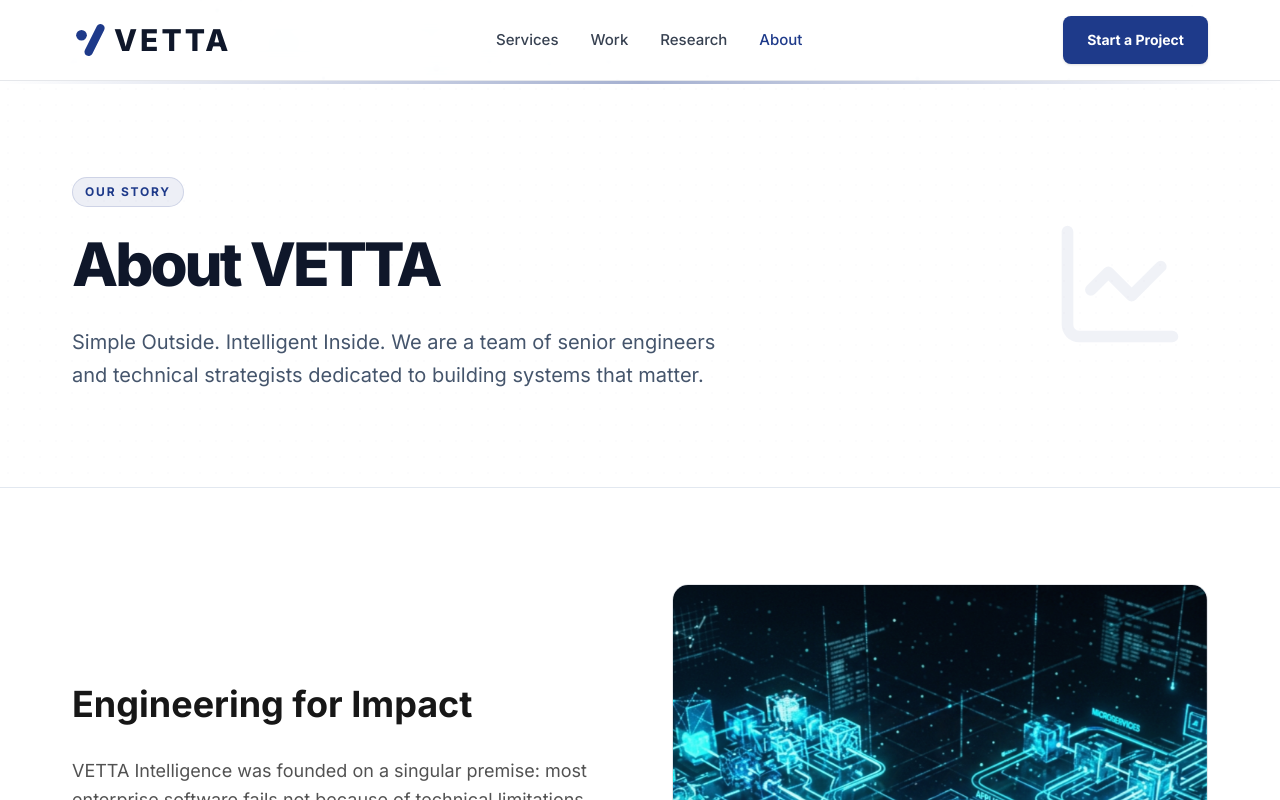
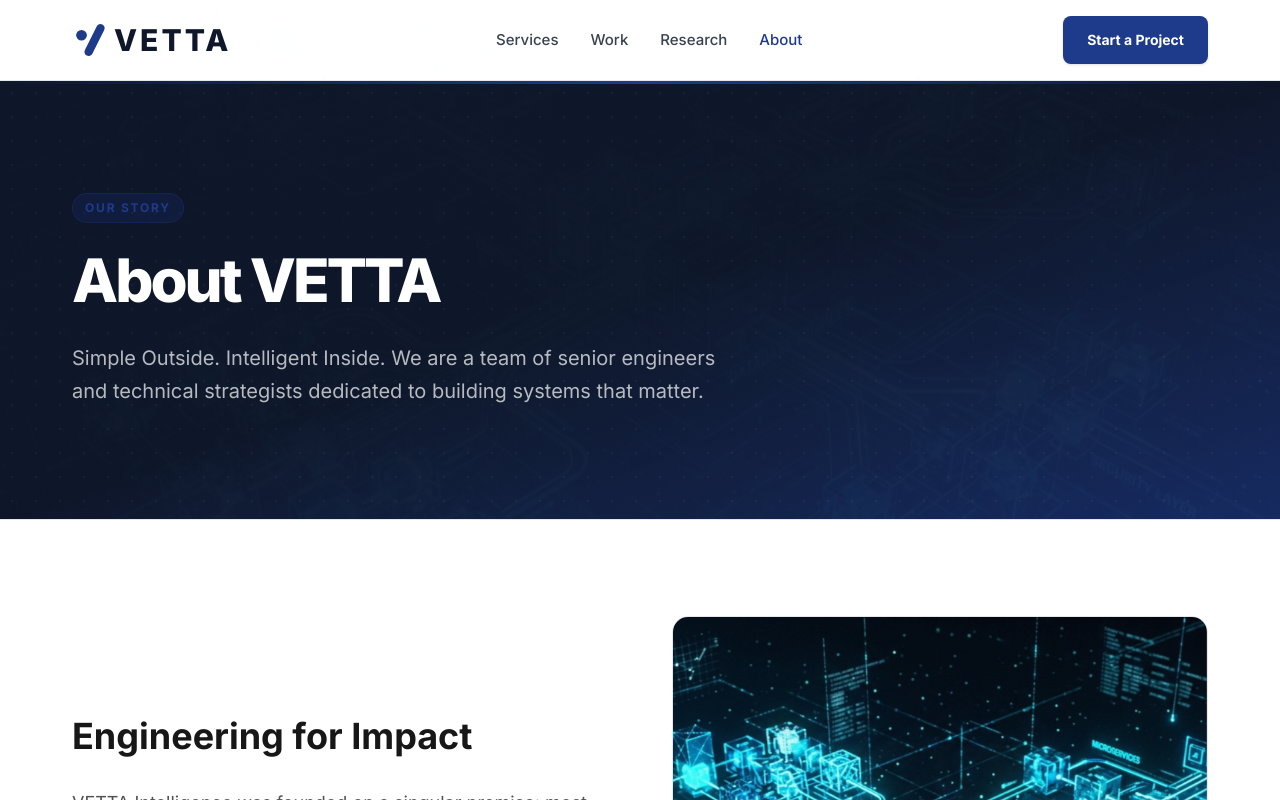
Before and after one commit to haulbox2361/VETTA-, a Next.js app: page /about in a window 1280 px wide. Shown: the top 800 px of the page. Built offline with nearby package versions, Linux system fonts and the light colour scheme; no server answers.

Commit message:
feat: hero image carousel showcase + cinematic dark PageHeader with animated bg

```diff
--- a/components/sections/HeroSection.tsx
+++ b/components/sections/HeroSection.tsx
@@ -3,34 +3,47 @@
 import { Section } from '@/components/ui/Section';
 import { Container } from '@/components/ui/Container';
 import { Button } from '@/components/ui/Button';
-import { BrainCircuit, Database, Code, Globe, ShieldCheck, Cpu } from 'lucide-react';
+import { ImageCarousel } from '@/components/ui/ImageCarousel';
 
-const techIcons = [
-  { icon: BrainCircuit, label: 'AI & Automation', color: 'bg-blue-50 text-brand-blue' },
-  { icon: Database, label: 'Data Intelligence', color: 'bg-indigo-50 text-indigo-600' },
-  { icon: Code, label: 'Software Dev', color: 'bg-sky-50 text-sky-600' },
-  { icon: Globe, label: 'Web Development', color: 'bg-blue-50 text-brand-blue' },
-  { icon: Cpu, label: 'Tech Consulting', color: 'bg-indigo-50 text-indigo-600' },
-  { icon: ShieldCheck, label: 'Security First', color: 'bg-sky-50 text-sky-600' },
+const heroImages = [
+  '/images/about/about-1.jpg',
+  '/images/about/about-2.jpg',
+  '/images/about/about-3.jpg',
+  '/images/about/about-4.jpg',
+  '/images/about/about-5.jpg',
+  '/images/about/about-6.jpg',
+  '/images/about/about-7.jpg',
 ];
 
 export default function HeroSection() {
   return (
-    <Section className="bg-neutral-50 pb-20 pt-24 md:pt-32 lg:pt-40 overflow-hidden">
-      <Container className="flex flex-col lg:flex-row items-center gap-16">
+    <Section className="bg-neutral-50 pb-20 pt-24 md:pt-32 lg:pt-36 overflow-hidden">
+      <Container className="flex flex-col lg:flex-row items-center gap-12 lg:gap-20">
 
-        {/* Left: Text */}
-        <div className="flex-1 flex flex-col items-start text-left">
-          <span className="inline-block mb-5 text-xs font-bold tracking-[0.18em] uppercase text-brand-blue bg-brand-blue/8 px-4 py-2 rounded-full border border-brand-blue/15 opacity-0 animate-slide-up" style={{ animationDelay: '0ms' }}>
+        {/* Left: Text Content */}
+        <div className="flex-1 flex flex-col items-start text-left order-2 lg:order-1">
+          <span
+            className="inline-block mb-5 text-xs font-bold tracking-[0.18em] uppercase text-brand-blue bg-brand-blue/8 px-4 py-2 rounded-full border border-brand-blue/15 opacity-0 animate-slide-up"
+            style={{ animationDelay: '0ms' }}
+          >
             Premium Technology Consultancy
           </span>
-          <h1 className="text-display max-w-3xl text-brand-black mb-6 opacity-0 animate-slide-up" style={{ animationDelay: '100ms' }}>
+          <h1
+            className="text-display max-w-3xl text-brand-black mb-6 opacity-0 animate-slide-up"
+            style={{ animationDelay: '100ms' }}
+          >
             Intelligent Engineering for Forward-Thinking Companies
           </h1>
-          <p className="text-lg max-w-xl text-neutral-700 mb-10 opacity-0 animate-slide-up" style={{ animationDelay: '250ms' }}>
+          <p
+            className="text-lg max-w-xl text-neutral-700 mb-10 opacity-0 animate-slide-up"
+            style={{ animationDelay: '250ms' }}
+          >
             We build intelligent systems — from AI automation to robust software — that solve complex business problems. The result: faster decisions, operational efficiency, and a competitive edge.
           </p>
-          <div className="flex flex-col sm:flex-row gap-4 w-full sm:w-auto opacity-0 animate-slide-up" style={{ animationDelay: '400ms' }}>
+          <div
+            className="flex flex-col sm:flex-row gap-4 w-full sm:w-auto opacity-0 animate-slide-up"
+            style={{ animationDelay: '400ms' }}
+          >
             <Link href="/contact">
               <Button className="w-full sm:w-auto hover:-translate-y-0.5 transition-transform">Start a Project</Button>
             </Link>
@@ -39,12 +52,15 @@
             </Link>
           </div>
 
-          {/* Trust indicators */}
-          <div className="mt-12 flex flex-wrap gap-6 opacity-0 animate-slide-up" style={{ animationDelay: '550ms' }}>
+          {/* Trust stat badges */}
+          <div
+            className="mt-12 flex flex-wrap gap-8 opacity-0 animate-slide-up"
+            style={{ animationDelay: '550ms' }}
+          >
             {[
               { label: '40%', sub: 'Avg. Cost Reduction' },
               { label: '75%', sub: 'Efficiency Gain' },
-              { label: '24h', sub: 'Response Time' },
+              { label: '24h', sub: 'Response Guarantee' },
             ].map((stat) => (
               <div key={stat.label} className="flex flex-col">
                 <span className="text-2xl font-extrabold text-brand-black tracking-tight">{stat.label}</span>
@@ -54,25 +70,33 @@
           </div>
         </div>
 
-        {/* Right: Visual grid of capabilities */}
-        <div className="flex-shrink-0 w-full max-w-sm lg:max-w-[380px] opacity-0 animate-slide-up" style={{ animationDelay: '300ms' }}>
+        {/* Right: Image Showcase */}
+        <div
+          className="flex-shrink-0 w-full max-w-[420px] lg:max-w-[460px] order-1 lg:order-2 opacity-0 animate-slide-up"
+          style={{ animationDelay: '200ms' }}
+        >
           <div className="relative">
-            {/* Decorative glow */}
-            <div className="absolute inset-0 bg-brand-blue/5 rounded-3xl blur-3xl scale-110" />
-            <div className="relative grid grid-cols-2 gap-4">
-              {techIcons.map(({ icon: Icon, label, color }, i) => (
-                <div
-                  key={label}
-                  className={`flex flex-col items-start gap-3 p-5 rounded-2xl border border-neutral-200 bg-white shadow-sm hover:-translate-y-1 transition-transform duration-300`}
-                  style={{ transitionDelay: `${i * 60}ms` }}
-                >
-                  <div className={`p-2.5 rounded-xl ${color}`}>
-                    <Icon size={22} />
-                  </div>
-                  <span className="text-sm font-semibold text-brand-black leading-tight">{label}</span>
-                </div>
-              ))}
+            {/* Ambient glow behind the frame */}
+            <div className="absolute -inset-4 bg-brand-blue/10 rounded-3xl blur-2xl" />
+
+            {/* Main image frame */}
+            <div className="relative rounded-2xl overflow-hidden border border-neutral-200 shadow-[0_24px_80px_rgba(30,58,138,0.12)] aspect-[4/5]">
+              <ImageCarousel images={heroImages} interval={3500} />
+
+              {/* Overlay gradient at bottom for depth */}
+              <div className="absolute bottom-0 left-0 right-0 h-24 bg-gradient-to-t from-black/20 to-transparent pointer-events-none z-20" />
+
+              {/* Floating badge on the image */}
+              <div className="absolute bottom-5 left-5 z-30 bg-white/90 backdrop-blur-sm rounded-xl px-4 py-3 shadow-lg border border-white/60">
+                <div className="text-xs font-bold text-brand-blue uppercase tracking-wider mb-0.5">Intelligent Systems</div>
+                <div className="text-sm font-semibold text-brand-black">AI · Data · Software</div>
+              </div>
             </div>
+
+            {/* Corner accent — top right */}
+            <div className="absolute -top-3 -right-3 w-16 h-16 border-t-2 border-r-2 border-brand-blue/30 rounded-tr-2xl pointer-events-none" />
+            {/* Corner accent — bottom left */}
+            <div className="absolute -bottom-3 -left-3 w-16 h-16 border-b-2 border-l-2 border-brand-blue/30 rounded-bl-2xl pointer-events-none" />
           </div>
         </div>
 
--- a/components/ui/PageHeader.tsx
+++ b/components/ui/PageHeader.tsx
@@ -1,53 +1,77 @@
-import React from 'react';
+'use client';
+
+import React, { useState, useEffect } from 'react';
+import Image from 'next/image';
 import { Container } from './Container';
-import { BrainCircuit, Database, Code, Globe, FileSearch, LineChart } from 'lucide-react';
 
 interface PageHeaderProps {
   title: string;
   description?: string;
   tagline?: string;
-  icon?: React.ReactNode;
 }
 
-const iconMap: Record<string, React.ReactNode> = {
-  'Expertise': <BrainCircuit size={28} className="text-brand-blue" />,
-  'Our Work': <Code size={28} className="text-brand-blue" />,
-  'Intelligence': <FileSearch size={28} className="text-brand-blue" />,
-  'Contact Us': <Globe size={28} className="text-brand-blue" />,
-  'Our Story': <LineChart size={28} className="text-brand-blue" />,
-  'Data': <Database size={28} className="text-brand-blue" />,
-};
+// Slowly cycling background images for the page header
+const bgImages = [
+  '/images/about/about-1.jpg',
+  '/images/about/about-3.jpg',
+  '/images/about/about-5.jpg',
+  '/images/about/about-7.jpg',
+];
 
 export function PageHeader({ title, description, tagline }: PageHeaderProps) {
-  const decorativeIcon = tagline ? iconMap[tagline] : null;
+  const [currentBg, setCurrentBg] = useState(0);
+  const [mounted, setMounted] = useState(false);
+
+  useEffect(() => {
+    setMounted(true);
+    const timer = setInterval(() => {
+      setCurrentBg((prev) => (prev + 1) % bgImages.length);
+    }, 5000); // slow 5s cycle
+    return () => clearInterval(timer);
+  }, []);
 
   return (
-    <div className="relative bg-white py-16 md:py-24 border-b border-slate-200 overflow-hidden">
-      {/* Very subtle background pattern */}
-      <div className="absolute inset-0 opacity-[0.015] bg-[radial-gradient(#1E3A8A_1px,transparent_1px)] [background-size:16px_16px]"></div>
+    <div className="relative bg-brand-black py-20 md:py-28 border-b border-slate-200 overflow-hidden">
 
-      {/* Decorative right element */}
-      {decorativeIcon && (
-        <div className="absolute right-8 top-1/2 -translate-y-1/2 opacity-[0.06] hidden md:flex items-center justify-center w-64 h-64 text-brand-blue pointer-events-none">
-          <div className="scale-[5]">{decorativeIcon}</div>
+      {/* Slowly cycling background images — very subtle */}
+      {mounted && bgImages.map((src, i) => (
+        <div
+          key={src}
+          className="absolute inset-0 transition-opacity duration-[2000ms] ease-in-out"
+          style={{ opacity: i === currentBg ? 0.12 : 0, zIndex: 0 }}
+        >
+          <Image src={src} alt="" fill className="object-cover" priority={i === 0} />
         </div>
-      )}
+      ))}
 
-      {/* Gradient accent line at top */}
-      <div className="absolute top-0 left-0 right-0 h-[3px] bg-gradient-to-r from-transparent via-brand-blue/40 to-transparent" />
+      {/* Dark blue overlay for readability */}
+      <div className="absolute inset-0 bg-gradient-to-br from-brand-black/95 via-brand-black/85 to-brand-blue/60" style={{ zIndex: 1 }} />
 
-      <Container className="relative z-10">
+      {/* Top accent line */}
+      <div className="absolute top-0 left-0 right-0 h-[3px] bg-gradient-to-r from-transparent via-brand-blue to-transparent" style={{ zIndex: 2 }} />
+
+      {/* Subtle dot pattern */}
+      <div
+        className="absolute inset-0 opacity-[0.04]"
+        style={{
+          zIndex: 1,
+          backgroundImage: 'radial-gradient(#ffffff 1px, transparent 0)',
+          backgroundSize: '24px 24px',
+        }}
+      />
+
+      <Container className="relative" style={{ zIndex: 10 }}>
         <div className="max-w-3xl">
           {tagline && (
-            <span className="inline-flex items-center gap-2 text-brand-blue font-bold tracking-[0.15em] text-xs uppercase mb-5 bg-brand-blue/8 px-3 py-1.5 rounded-full border border-brand-blue/15">
+            <span className="inline-flex items-center gap-2 text-brand-blue font-bold tracking-[0.15em] text-xs uppercase mb-5 bg-brand-blue/20 px-3 py-1.5 rounded-full border border-brand-blue/30">
               {tagline}
             </span>
           )}
-          <h1 className="text-4xl md:text-5xl lg:text-6xl font-extrabold tracking-tighter text-[#0F172A] mb-6 leading-tight">
+          <h1 className="text-4xl md:text-5xl lg:text-6xl font-extrabold tracking-tighter text-white mb-6 leading-tight">
             {title}
           </h1>
           {description && (
-            <p className="text-xl text-slate-600 leading-relaxed max-w-2xl">
+            <p className="text-xl text-white/70 leading-relaxed max-w-2xl">
               {description}
             </p>
           )}
```
